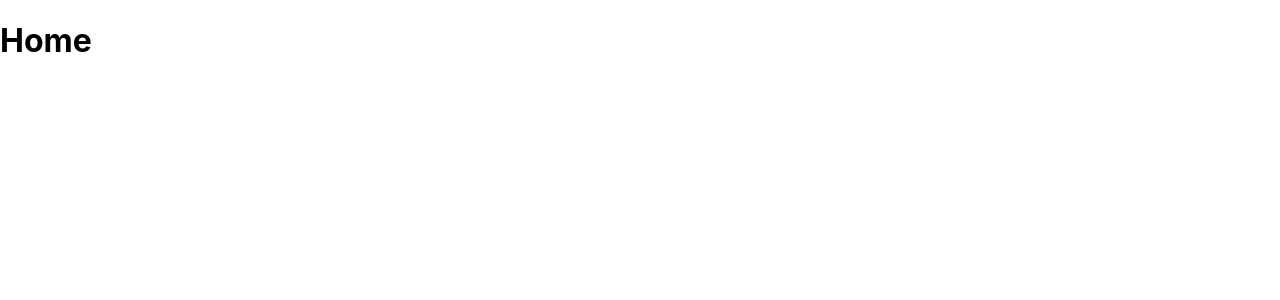
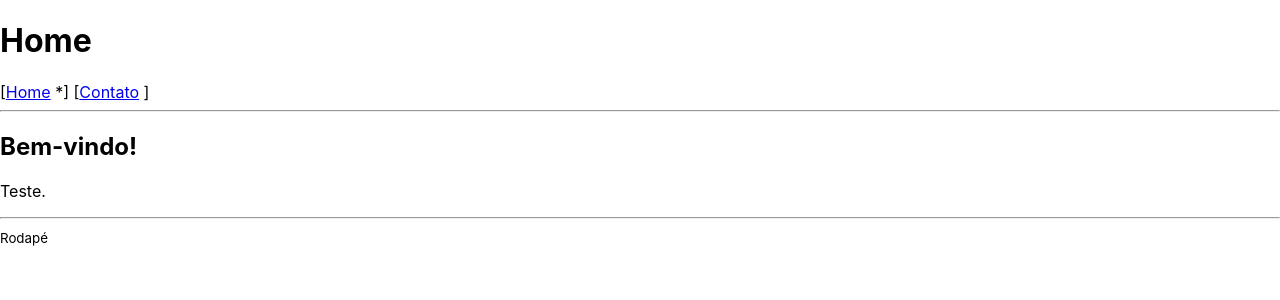
Before and after one commit to eldes/projeto-app, a React (Create React App) app: page / in a window 1280 px wide. Shown: the top 300 px of the page. Built offline with nearby package versions, Linux system fonts and the light colour scheme.

Commit message:
[+] Componente Pagina

```diff
--- /dev/null
+++ b/src/components/pagina-component.tsx
@@ -0,0 +1,37 @@
+import { FunctionComponent, ReactNodeArray } from "react"
+import { Link } from "react-router-dom"
+
+export enum SecaoEnum {
+	Home,
+	Contato
+}
+
+type Props = {
+	secao: SecaoEnum
+	titulo: string
+	children?: ReactNodeArray
+}
+
+const PaginaComponent: FunctionComponent<Props> = ({ secao, titulo, children }) => {
+	return (
+		<div className="pagina">
+			<header>
+				<h1>{titulo}</h1>
+				<nav>
+					[<Link to="/">Home</Link> { (secao === SecaoEnum.Home) ? <span>*</span> : <></> }]
+					[<Link to="/contato">Contato</Link> { (secao === SecaoEnum.Contato) ? <span>*</span> : <></> }]
+				</nav>
+				<hr />
+			</header>
+			<main>
+				{children}
+			</main>
+			<footer>
+				<hr />
+				<small>Rodapé</small>
+			</footer>
+		</div>
+	)
+}
+
+export default PaginaComponent
--- a/src/pages/contato/index.tsx
+++ b/src/pages/contato/index.tsx
@@ -1,6 +1,8 @@
+import PaginaComponent, { SecaoEnum } from "../../components/pagina-component"
+
 const Contato = () => {
 	return (
-		<h1>Contato</h1>
+		<PaginaComponent secao={SecaoEnum.Contato} titulo="Contato" />
 	)
 }
 
--- a/src/pages/home/index.tsx
+++ b/src/pages/home/index.tsx
@@ -1,6 +1,11 @@
+import PaginaComponent, { SecaoEnum } from "../../components/pagina-component"
+
 const Home = () => {
 	return (
-		<h1>Home</h1>
+		<PaginaComponent secao={SecaoEnum.Home} titulo="Home">
+			<h2>Bem-vindo!</h2>
+			<p>Teste.</p>
+		</PaginaComponent>
 	)
 }
 
```
